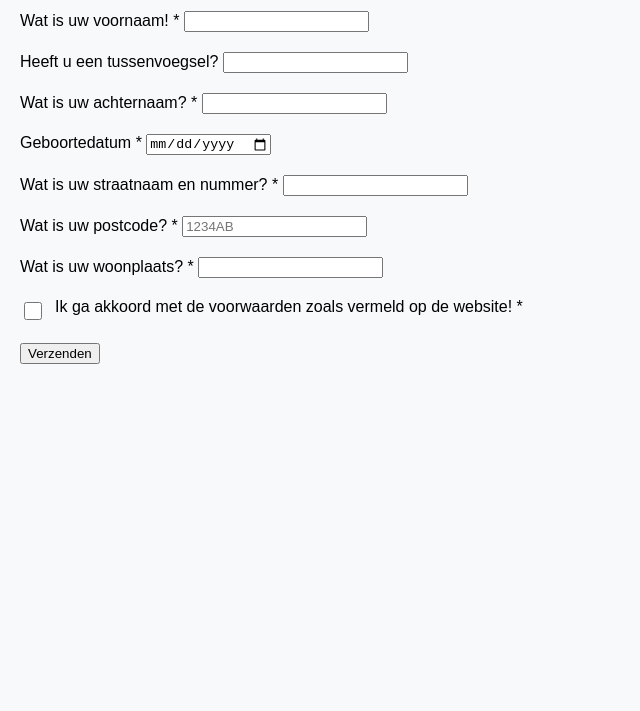
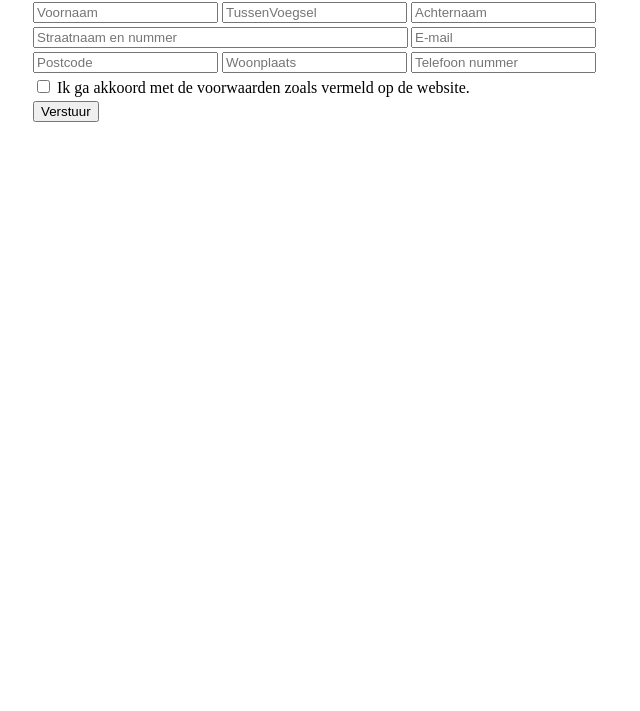
Before and after one commit to 6035421/devskills-prod, a plain HTML site: page ontwikkelomgeving/index.html in a window 1280 px wide. Shown: the part 89-800 px from the top of the page, without its empty margins (0-640 px from the left). Drawn offline with Linux system fonts and the light colour scheme.

Commit message:
Verbeterd

```diff
--- a/ontwikkelomgeving/css/style.css
+++ b/ontwikkelomgeving/css/style.css
@@ -1,28 +1,16 @@
-        body {
-            background-color: #f8f9fa;
-            font-family: Arial, sans-serif;
-            margin: 0;
-            padding: 20px;
-        }
+html, body {
+    margin:0px;
+    height:100%;
+}
 
-        .form-group {
-            margin-bottom: 20px;
-        }
+form {
+    width:max-content;
 
-        .checkbox-group {
-            display: flex;
-            align-items: flex-start;
-            gap: 10px;
-        }
+    padding-left:30px;
+    padding-top:8px;
+    padding-bottom:8px;
+}
 
-        .checkbox-group input[type="checkbox"] {
-            margin-top: 4px;
-            width: 18px;
-            height: 18px;
-            accent-color: #3498db;
-        }
-
-        .checkbox-group label {
-            margin-bottom: 0;
-            font-weight: normal;
-        }
+td > .straat {
+    width:98%
+}
--- a/ontwikkelomgeving/index.html
+++ b/ontwikkelomgeving/index.html
@@ -1,57 +1,72 @@
 <!DOCTYPE html>
 <html lang="nl">
+
 <head>
     <meta charset="UTF-8">
+    <meta name="description" content="Schrijf je in voor onze nieuwsbrief">
+    <meta name="keywords" content="Nieuwsbrief">
+    <meta name="author" content="L. Hoogenboom">
     <meta name="viewport" content="width=device-width, initial-scale=1.0">
-    <title>Aanvraag Nieuwsbrief</title>
+
     <link rel="stylesheet" href="css/style.css">
+
+    <title>Aanvraag nieuwsbrief</title>
 </head>
+
 <body>
-    <div class="container">
-        <h1>Aanvraag nieuwsbrief</h1>
-        <form id="newsletterForm" novalidate>
-            <div class="form-group">
-                <label for="voornaam">Wat is uw voornaam! *</label>
-                <input type="text" id="voornaam" name="voornaam" required>
-            </div>
 
-            <div class="form-group">
-                <label for="tussenvoegsel">Heeft u een tussenvoegsel?</label>
-                <input type="text" id="tussenvoegsel" name="tussenvoegsel">
-            </div>
+    <form method="post" action="">
+            <h1>Aanvraag nieuwsbrief</h1>
 
-            <div class="form-group">
-                <label for="achternaam">Wat is uw achternaam? *</label>
-                <input type="text" id="achternaam" name="achternaam" required>
-            </div>
+        <table>
+            <tr>
+                <td>
+                    <input type="text" name="Voornaam" placeholder="Voornaam" required>
+                </td>
+                <td>
+                    <input type="text" name="Tussenvoegsel" placeholder="TussenVoegsel">
+                </td>
+                <td>
+                    <input type="text" name="Achternaam" placeholder="Achternaam" required>
+                </td>
+            </tr>
 
-            <div class="form-group">
-                <label for="geboortedatum">Geboortedatum *</label>
-                <input type="date" id="geboortedatum" name="geboortedatum" required>
-            </div>
+            <tr>
+                <td colspan="2">
+                    <input type="text" name="Straat" placeholder="Straatnaam en nummer" class="straat" required>
+                </td>
+                <td>
+                    <input type="email" name="email" placeholder="E-mail" required>
+                </td>
+            </tr>
 
-            <div class="form-group">
-                <label for="straatnaam">Wat is uw straatnaam en nummer? *</label>
-                <input type="text" id="straatnaam" name="straatnaam" required>
-            </div>
+            <tr>
+                <td>
+                    <input type="text" name="Postcode" placeholder="Postcode" required>
+                </td>
+                <td>
+                    <input type="text" name="Woonplaats" placeholder="Woonplaats" required>
+                </td>
+                <td>
+                    <input type="tel" name="Telefoon" placeholder="Telefoon nummer" required>
+                </td>
+            </tr>
 
-            <div class="form-group">
-                <label for="postcode">Wat is uw postcode? *</label>
-                <input type="text" id="postcode" name="postcode" pattern="[0-9]{4}[A-Z]{2}" placeholder="1234AB" required>
-            </div>
+            <tr>
+                <td colspan="3">
+                    <input type="checkbox" id="voorwaarden" name="akkoord" required></input>
+                    <label for="voorwaarden">Ik ga akkoord met de voorwaarden zoals vermeld op de website.</label>
+                </td>
+            </tr>
 
-            <div class="form-group">
-                <label for="woonplaats">Wat is uw woonplaats? *</label>
-                <input type="text" id="woonplaats" name="woonplaats" required>
-            </div>
+            <tr>
+                <td colspan="3">
+                    <input type="submit" value="Verstuur">
+                </td>
+            </tr>
+        </table>
+    </form>
 
-            <div class="form-group checkbox-group">
-                <input type="checkbox" id="akkoord" name="akkoord" required>
-                <label for="akkoord">Ik ga akkoord met de voorwaarden zoals vermeld op de website! *</label>
-            </div>
+</body>
 
-            <button type="submit" class="submit-btn">Verzenden</button>
-        </form>
-    </div>
-</body>
 </html>
```
